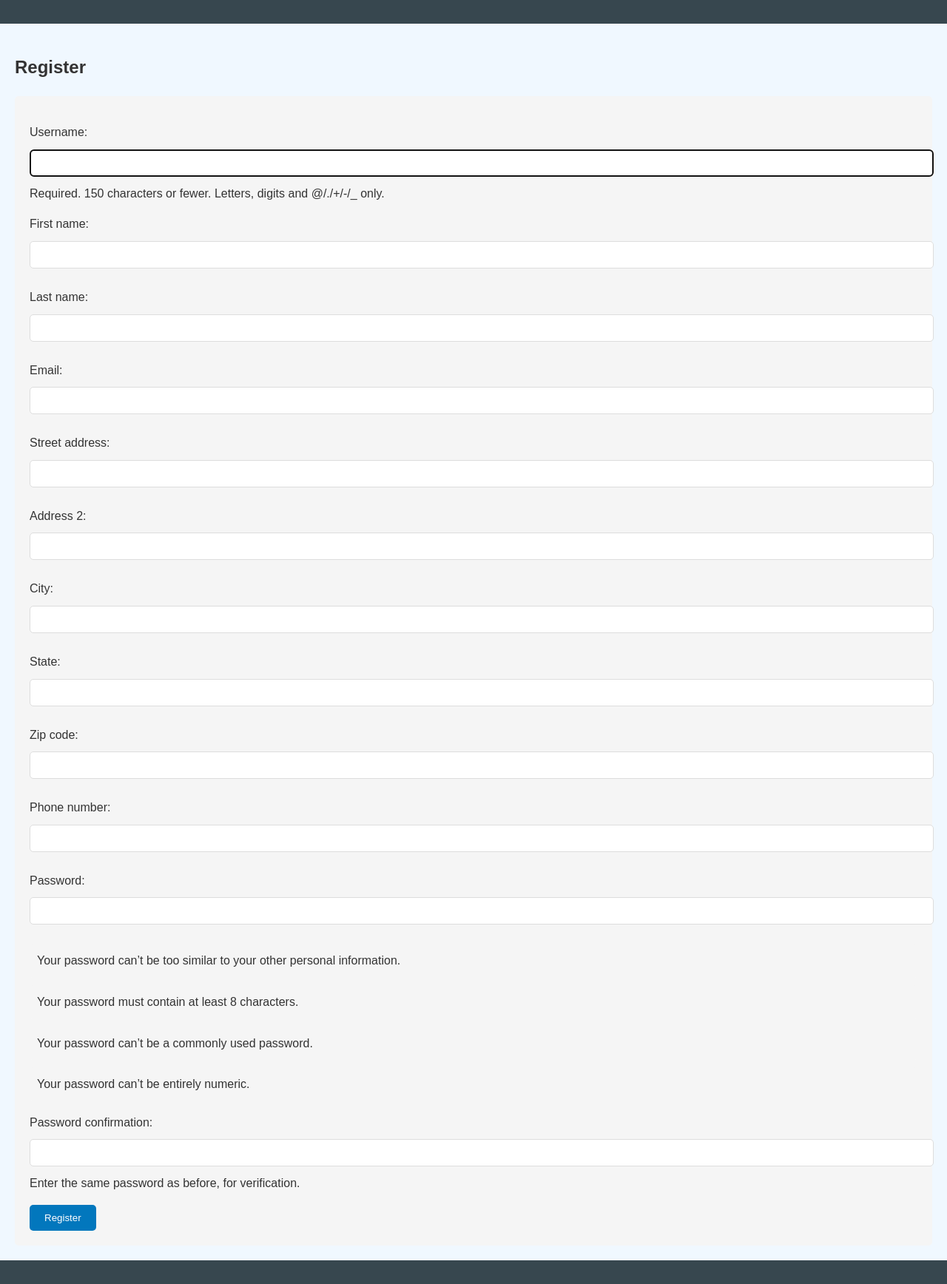
After one commit to emworsham/finalprojectEWorsham, a Django app: page /register/ in a window 1280 px wide. The commit adds this page. Shown: the whole page at 74% size. Run offline with Django 5.2, Linux system fonts and the light colour scheme.

Commit message:
Created the registration files and added them into the view

```diff
--- a/finalprojectEWorsham/urls.py
+++ b/finalprojectEWorsham/urls.py
@@ -21,7 +21,9 @@ from django.contrib.auth import views as auth_views
 
 urlpatterns = [
     path('', shoppinglist_views.home, name='home'),
+    path('register/', shoppinglist_views.register, name='register'),
     path('shoppinglist/', include('shoppinglist.urls')),
     path('admin/', admin.site.urls),
     path('accounts/', include('django.contrib.auth.urls')),
+
 ]
--- a/shoppinglist/forms.py
+++ b/shoppinglist/forms.py
@@ -2,8 +2,29 @@
 
 from django import forms
 from .models import ListItem
+from django.contrib.auth.models import User
+from django.contrib.auth.forms import UserCreationForm
+from .models import Profile
 
 class ListItemForm(forms.ModelForm):
     class Meta:
         model = ListItem
         fields = ['content', 'is_completed']  # Adjust fields as per your ListItem model
+
+
+
+class UserRegisterForm(UserCreationForm):
+    first_name = forms.CharField()
+    last_name = forms.CharField()
+    email = forms.EmailField()
+    street_address = forms.CharField()
+    address_2 = forms.CharField(required=False)
+    city = forms.CharField()
+    state = forms.CharField()
+    zip_code = forms.CharField()
+    phone_number = forms.CharField()
+
+    class Meta:
+        model = User
+        fields = ['username', 'first_name', 'last_name', 'email',
+                  'street_address', 'address_2', 'city', 'state', 'zip_code', 'phone_number']
--- a/shoppinglist/static/style.css
+++ b/shoppinglist/static/style.css
@@ -4,13 +4,13 @@ body {
     line-height: 1.6;
     margin: 0;
     padding: 0;
-    background-color: #f4f4f4;
-    color: #333;
+    background-color: #f0f8ff; /* Light blue background */
+    color: #333; /* Keeping text color dark for readability */
 }
 
 header, footer {
-    background-color: #333;
-    color: #fff;
+    background-color: #37474F; /* Darker shade for header/footer */
+    color: #f0f8ff; /* Light text for contrast */
     text-align: center;
     padding: 1em 0;
 }
@@ -21,7 +21,7 @@ main {
 
 /* Navigation and Links */
 a {
-    color: #007bff;
+    color: #0277BD; /* Brighter blue for links */
     text-decoration: none;
 }
 
@@ -36,7 +36,7 @@ ul {
 }
 
 ul li {
-    background-color: #fff;
+    background-color: #f5f5f5; /* Light gray for list items */
     margin-bottom: 10px;
     padding: 10px;
     border-radius: 5px;
@@ -44,7 +44,7 @@ ul li {
 
 /* Forms and Buttons */
 form {
-    background-color: #fff;
+    background-color: #f5f5f5; /* Light gray for form backgrounds */
     padding: 20px;
     border-radius: 5px;
 }
@@ -61,7 +61,7 @@ textarea {
 }
 
 button, input[type="submit"] {
-    background-color: #007bff;
+    background-color: #0277BD; /* Blue for buttons */
     color: #fff;
     border: 0;
     padding: 10px 20px;
@@ -70,7 +70,7 @@ button, input[type="submit"] {
 }
 
 button:hover, input[type="submit"]:hover {
-    background-color: #0056b3;
+    background-color: #01579B; /* Darker blue on hover */
 }
 
 /* Utility Classes */
--- a/shoppinglist/templates/home.html
+++ b/shoppinglist/templates/home.html
@@ -20,7 +20,7 @@
             <a href="{% url 'dashboard' %}">Go to your Dashboard</a>
         {% else %}
             <a href="{% url 'login' %}">Login</a> or
-            <!-- <a href="{% url 'register' %}">Register</a> to start using the app. -->
+            <a href="{% url 'register' %}">Register</a>
         {% endif %}
     </div>
 {% endblock %}
--- /dev/null
+++ b/shoppinglist/templates/register.html
@@ -0,0 +1,12 @@
+<!-- shoppinglist/templates/shoppinglist/register.html -->
+
+{% extends 'base.html' %}
+
+{% block content %}
+    <h2>Register</h2>
+    <form method="POST">
+        {% csrf_token %}
+        {{ form.as_p }}
+        <button type="submit">Register</button>
+    </form>
+{% endblock %}
--- a/shoppinglist/urls.py
+++ b/shoppinglist/urls.py
@@ -1,5 +1,6 @@
 from django.urls import path
 from . import views
+from .views import register
 
 urlpatterns = [
     path('shopping_list/<int:list_id>/', views.shopping_list_view, name='shopping_list_view'),
@@ -7,4 +8,5 @@ urlpatterns = [
     path('edit_item/<int:item_id>/', views.edit_list_item, name='edit_list_item'),
     path('delete_item/<int:item_id>/', views.delete_list_item, name='delete_list_item'),
     path('dashboard/', views.dashboard, name='dashboard'),
+    path('register/', register, name='register'),
 ]
--- a/shoppinglist/views.py
+++ b/shoppinglist/views.py
@@ -3,6 +3,8 @@ from .models import Store
 from django.contrib.auth.decorators import login_required
 from .models import ShoppingList, ListItem
 from .forms import ListItemForm
+from .forms import UserRegisterForm
+from .models import Profile
 
 def home(request):
     return render(request, 'home.html')
@@ -56,3 +58,21 @@ def delete_list_item(request, item_id):
     list_id = item.shopping_list.id
     item.delete()
     return redirect('shopping_list_view', list_id=list_id)
+
+def register(request):
+    if request.method == 'POST':
+        form = UserRegisterForm(request.POST)
+        if form.is_valid():
+            user = form.save()
+            profile = Profile(user=user,
+                              street_address=form.cleaned_data['street_address'],
+                              address_2=form.cleaned_data['address_2'],
+                              city=form.cleaned_data['city'],
+                              state=form.cleaned_data['state'],
+                              zip_code=form.cleaned_data['zip_code'],
+                              phone_number=form.cleaned_data['phone_number'])
+            profile.save()
+            return redirect('login')  # Redirect to login page after registration
+    else:
+        form = UserRegisterForm()
+    return render(request, 'register.html', {'form': form})
```
Also changed, not shown: shoppinglist/models.py (+13 -0 lines), db.sqlite3.
